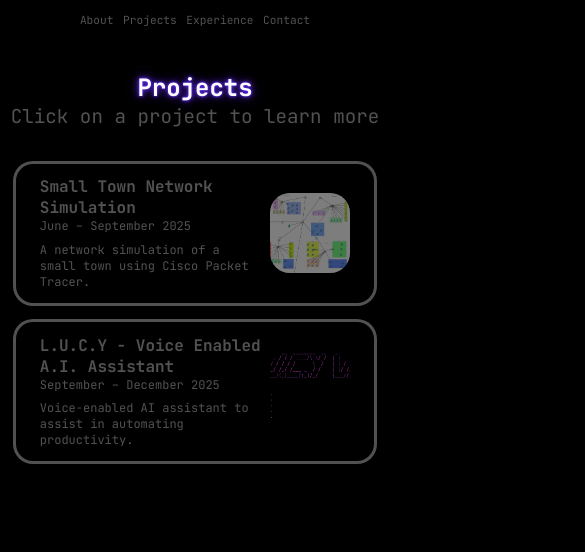
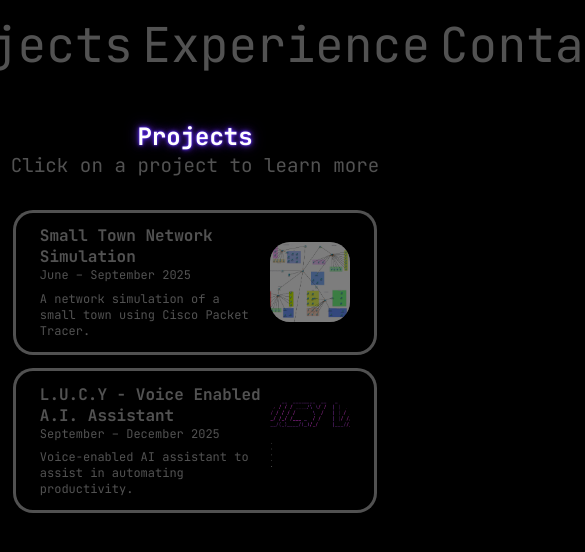
Before and after one commit to kcvenkat/professional-portfolio, a React (Vite) app: page /projects in a window 390 px wide. Shown: the top 552 px of the page, 585 px wide, since content can reach past the window. Built offline with nearby package versions, Linux system fonts and the light colour scheme.

Commit message:
navbar size changes

```diff
--- a/src/components/Navbar.css
+++ b/src/components/Navbar.css
@@ -27,33 +27,24 @@ a{
 }
 @media (max-width: 768px) {
   .navbar {
-    padding: 0.8rem 1rem;
-    font-size: 1rem;
+    padding: 0.8rem 0.5rem;
   }
   .links {
-    gap: 1.5rem;
+    gap: clamp(0.8rem, 3vw, 2rem);
+    font-size: clamp(1rem, 4vw, 1.5rem);
   }
 }
 
 @media (max-width: 480px) {
   .links {
     gap: 1rem;
-    font-size: 0.85rem;
-  }
-}
-@media (max-width: 768px) {
-  .navbar {
-    padding: 0.8rem 0.5rem;
-  }
-  .links {
-    gap: clamp(0.8rem, 3vw, 2rem);
-    font-size: clamp(0.75rem, 3vw, 1rem);
+    font-size: 1rem;
   }
 }
 
 @media (max-width: 400px) {
   .links {
     gap: 0.6rem;
-    font-size: 0.7rem;
+    font-size: 3rem;
   }
 }
```
